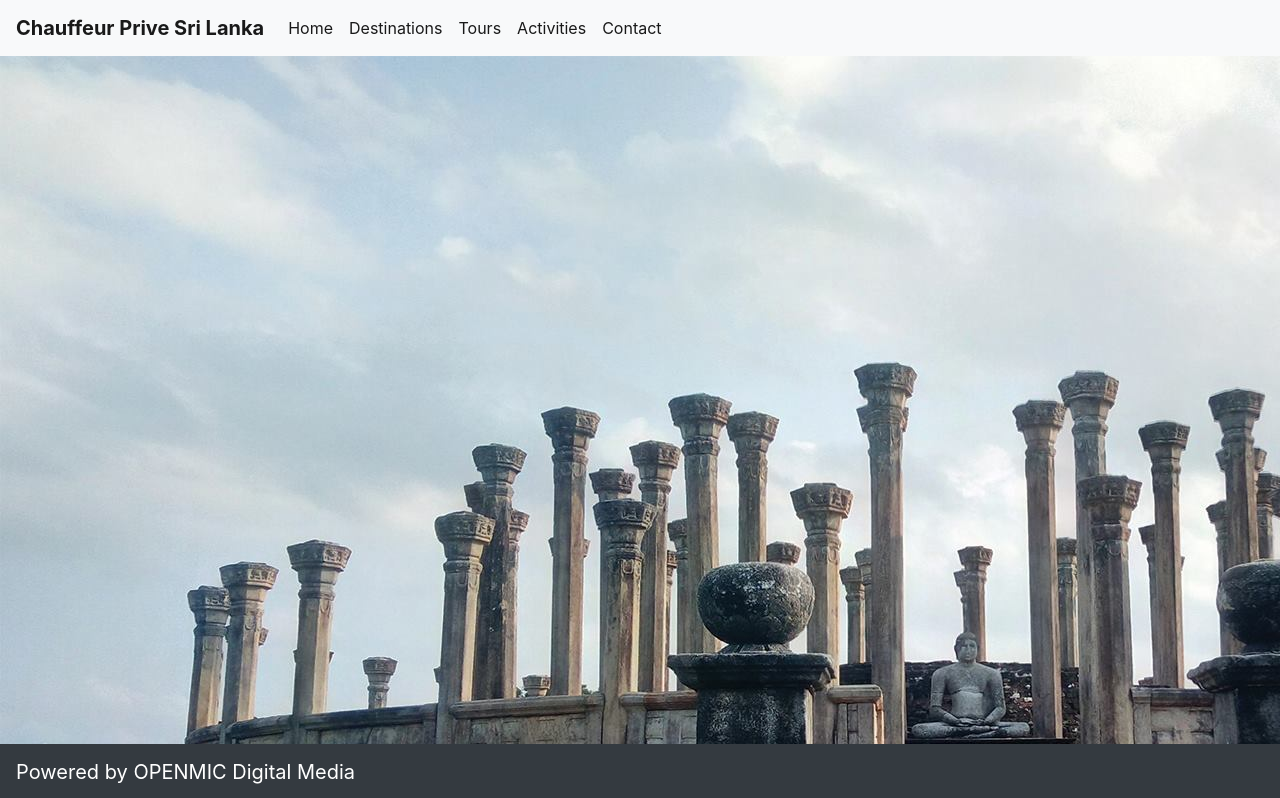
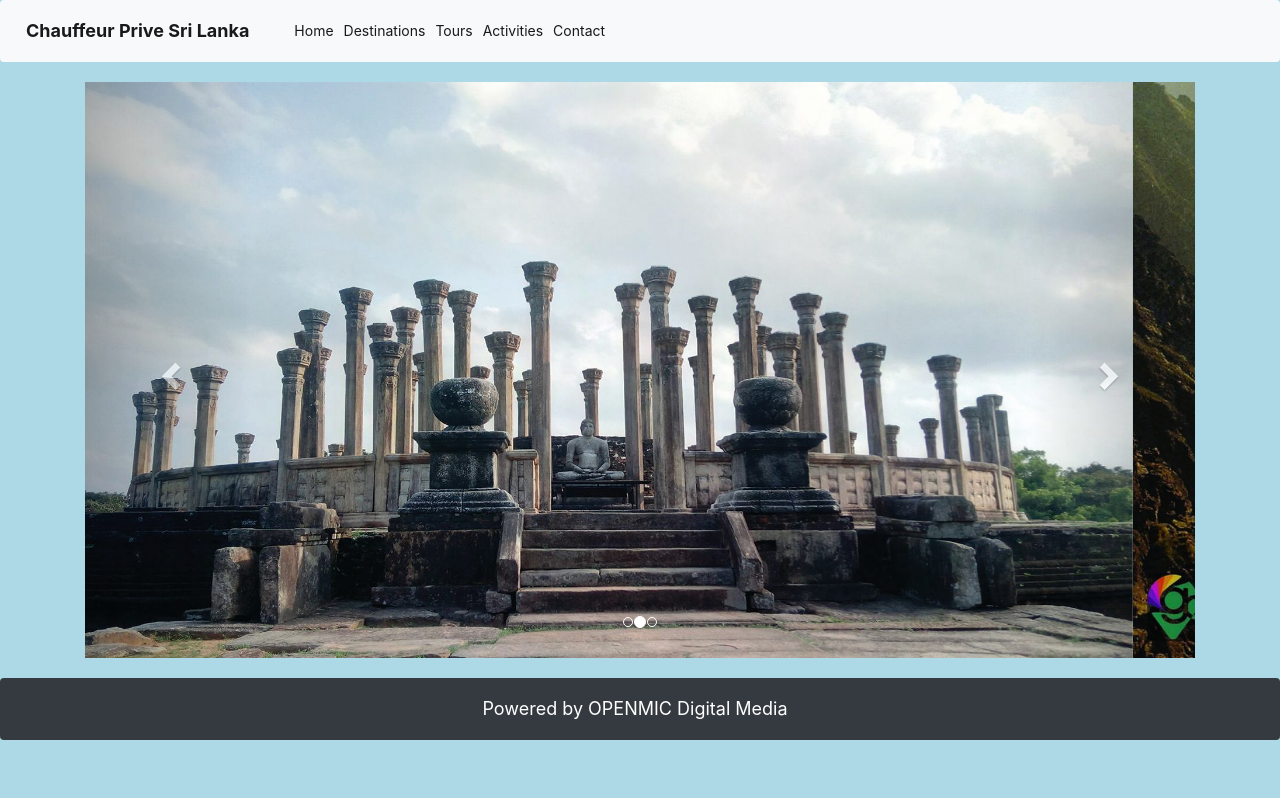
Before and after one commit to PubuduWanigasekara/tourism-web, a React (Create React App) app: page / in a window 1280 px wide. Shown: the top 798 px of the page. Built offline with nearby package versions, Linux system fonts and the light colour scheme.

Commit message:
Update Image Bar

```diff
--- a/public/index.html
+++ b/public/index.html
@@ -12,6 +12,7 @@
     <link rel="apple-touch-icon" href="%PUBLIC_URL%/logo192.png" />
     <link rel="manifest" href="%PUBLIC_URL%/manifest.json" />
     <link rel="stylesheet" href="https://maxcdn.bootstrapcdn.com/bootstrap/4.0.0/css/bootstrap.min.css" integrity="sha384-Gn5384xqQ1aoWXA+058RXPxPg6fy4IWvTNh0E263XmFcJlSAwiGgFAW/dAiS6JXm" crossorigin="anonymous">
+    <link rel="stylesheet" href="https://maxcdn.bootstrapcdn.com/bootstrap/3.4.1/css/bootstrap.min.css">
     <title>React App</title>
   </head>
   <body>
@@ -20,5 +21,7 @@
     <script src="https://code.jquery.com/jquery-3.2.1.slim.min.js" integrity="sha384-KJ3o2DKtIkvYIK3UENzmM7KCkRr/rE9/Qpg6aAZGJwFDMVNA/GpGFF93hXpG5KkN" crossorigin="anonymous"></script>
     <script src="https://cdnjs.cloudflare.com/ajax/libs/popper.js/1.12.9/umd/popper.min.js" integrity="sha384-ApNbgh9B+Y1QKtv3Rn7W3mgPxhU9K/ScQsAP7hUibX39j7fakFPskvXusvfa0b4Q" crossorigin="anonymous"></script>
     <script src="https://maxcdn.bootstrapcdn.com/bootstrap/4.0.0/js/bootstrap.min.js" integrity="sha384-JZR6Spejh4U02d8jOt6vLEHfe/JQGiRRSQQxSfFWpi1MquVdAyjUar5+76PVCmYl" crossorigin="anonymous"></script>
+    <script src="https://ajax.googleapis.com/ajax/libs/jquery/3.4.1/jquery.min.js"></script>
+    <script src="https://maxcdn.bootstrapcdn.com/bootstrap/3.4.1/js/bootstrap.min.js"></script>
   </body>
 </html>
--- a/src/App.js
+++ b/src/App.js
@@ -8,6 +8,7 @@ function App() {
     <div>
         <Header/>
         <ImageBar/>
+        <br/>
         <Footer/>
     </div>
   );
--- a/src/components/image-bar/ImageBar.jsx
+++ b/src/components/image-bar/ImageBar.jsx
@@ -1,39 +1,53 @@
 import React from "react";
 import ImageBar3 from '../../images/ImageBar3.jpg'
+import ImageBar4 from '../../images/ImageBar4.jpg'
+import ImageBar5 from '../../images/ImageBar5.jpg'
 
 function ImageBar() {
     return(
         <div>
+            <div className="container">
                 <div id="myCarousel" className="carousel slide" data-ride="carousel">
-
+                    {/* Indicators */}
                     <ol className="carousel-indicators">
-                    <li data-target="#myCarousel" data-slide-to="0" className="active"></li>
-                    <li data-target="#myCarousel" data-slide-to="1"></li>
-                    <li data-target="#myCarousel" data-slide-to="2"></li>
+                        <li data-target="#myCarousel" data-slide-to={0} className="active" />
+                        <li data-target="#myCarousel" data-slide-to={1} />
+                        <li data-target="#myCarousel" data-slide-to={2} />
                     </ol>
-
+                    {/* Wrapper for slides */}
                     <div className="carousel-inner">
                         <div className="item active">
-                        <img src={ImageBar3} alt="ImageBar3" />
+                            <img src={ImageBar3} alt="Los Angeles" style={{width: '100%'}} />
+                            {/*<div className="carousel-caption">*/}
+                            {/*    <h3>Los Angeles</h3>*/}
+                            {/*    <p>LA is always so much fun!</p>*/}
+                            {/*</div>*/}
                         </div>
-
                         <div className="item">
-                        <img src={ImageBar3} alt="ImageBar3" />
+                            <img src={ImageBar4} alt="Chicago" style={{width: '100%'}} />
+                            {/*<div className="carousel-caption">*/}
+                            {/*    <h3>Chicago</h3>*/}
+                            {/*    <p>Thank you, Chicago!</p>*/}
+                            {/*</div>*/}
                         </div>
-
                         <div className="item">
-                        <img src={ImageBar3} alt="ImageBar3" />
+                            <img src={ImageBar5} alt="New York" style={{width: '100%'}} />
+                            {/*<div className="carousel-caption">*/}
+                            {/*    <h3>New York</h3>*/}
+                            {/*    <p>We love the Big Apple!</p>*/}
+                            {/*</div>*/}
                         </div>
                     </div>
-
+                    {/* Left and right controls */}
                     <a className="left carousel-control" href="#myCarousel" data-slide="prev">
-                    <span className="glyphicon glyphicon-chevron-left"></span>
+                        <span className="glyphicon glyphicon-chevron-left" />
                         <span className="sr-only">Previous</span>
                     </a>
                     <a className="right carousel-control" href="#myCarousel" data-slide="next">
-                    <span className="glyphicon glyphicon-chevron-right"></span>
+                        <span className="glyphicon glyphicon-chevron-right" />
                         <span className="sr-only">Next</span>
                     </a>
+                </div>
             </div>
         </div>
     );
```
Lines whose indentation alone changed are shown as unchanged.
